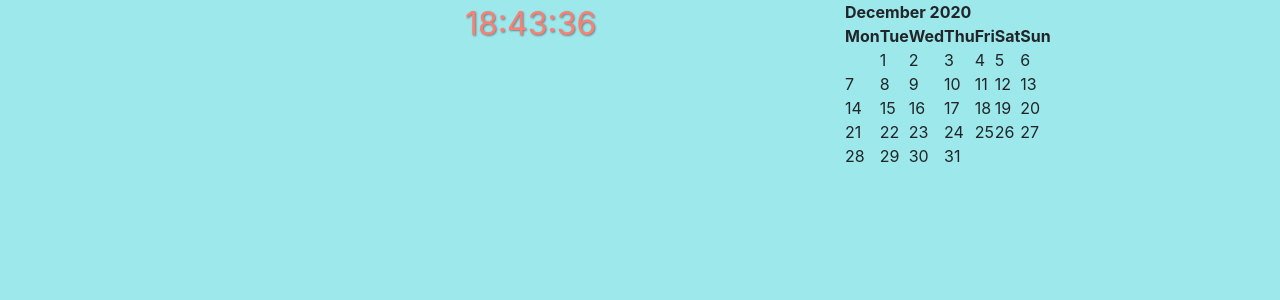
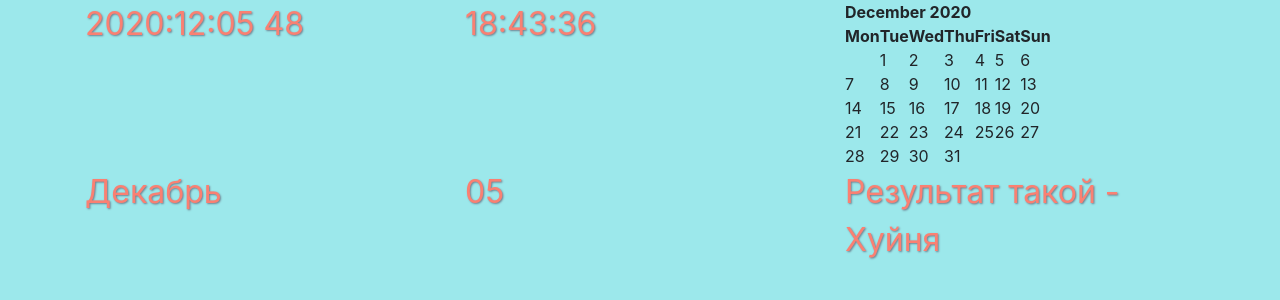
Before and after one commit to Marihuana-Kox/Django_clinic, a Django app: page /index/ in a window 1280 px wide. Shown: the part 123-423 px from the top of the page. Run offline with Django 3.2, Linux system fonts and the light colour scheme; some libraries are stand-ins or nearby versions.

Commit message:
Add custom_calendar

```diff
--- /dev/null
+++ b/cl_calendar/custom_calendar.py
@@ -0,0 +1,9 @@
+from datetime import datetime as dt
+
+
+class Custom_calendar(object):
+    def __init__(self, cal):
+        self.cal = cal
+
+    def __str__(self):
+        return "Результат такой - %s " % self.cal
--- a/cl_calendar/templates/base.html
+++ b/cl_calendar/templates/base.html
@@ -12,6 +12,11 @@
         {% endblock %}
     </title>
 </head>
+<!-- <script>
+    setTimeout(function(){
+        location.reload();
+    }, 1000);
+</script> -->
 <body>
 {% block content %}
 {% endblock %}
--- a/cl_calendar/templates/cl_calendar/index.html
+++ b/cl_calendar/templates/cl_calendar/index.html
@@ -29,9 +29,12 @@
     <section>
         <div class="container">
             <div class="row">
-                <div class="col-4"></div>
+                <div class="col-4 time-style">{{ date }}</div>
                 <div class="col-4 time-style">{{ times }}</div>
                 <div class="col-4">{{ html_out|safe }}</div>
+                <div class="col-4 time-style">{{ month }}</div>
+                <div class="col-4 time-style">{{ today }}</div>
+                <div class="col-4 time-style">{{ k }}</div>
             </div>
         </div>
     </section>
--- a/cl_calendar/views.py
+++ b/cl_calendar/views.py
@@ -2,11 +2,35 @@ from django.shortcuts import render
 from django.http import HttpResponse
 from datetime import datetime as dt
 import calendar
+from .custom_calendar import Custom_calendar as cal
 
 # Create your views here.
+
+
 def index(request):
+    months = {
+            1: "Январь",
+            2: "Февраль",
+            3: "Март",
+            4: "Апрель",
+            5: "Май",
+            6: "Июнь",
+            7: "Июль",
+            8: "Август",
+            9: "Сентябрь",
+            10: "Октябрь",
+            11: "Ноябрь",
+            12: "Декабрь",
+            }
+    k = cal("Хуйня")
     c = calendar.HTMLCalendar()
     html_out = c.formatmonth(dt.today().year, dt.today().month)
     now = dt.now()
     times = now.strftime("%H:%M:%S")
-    return render(request, 'cl_calendar/index.html', {'times': times, 'html_out': html_out,})
+    date = now.strftime("%Y:%m:%d  %U")
+    today = dt.today()
+    today = today.strftime("%d")
+    m = now.strftime("%m")
+    month = months[int(m)]
+    return render(request, 'cl_calendar/index.html',
+                  {'today': today, 'month': month, 'date': date, 'times': times, 'html_out': html_out, 'k': k})
--- a/clinic_calendar/settings.py
+++ b/clinic_calendar/settings.py
@@ -57,7 +57,7 @@ TEMPLATE_DIR = os.path.join(BASE_DIR, 'templates')
 TEMPLATES = [
     {
         'BACKEND': 'django.template.backends.django.DjangoTemplates',
-        'DIRS': [TEMPLATE_DIR,],
+        'DIRS': [TEMPLATE_DIR, ],
         'APP_DIRS': True,
         'OPTIONS': {
             'context_processors': [
@@ -121,4 +121,4 @@ USE_TZ = True
 # https://docs.djangoproject.com/en/3.0/howto/static-files/
 
 STATIC_URL = '/static/'
-STATICFILES_DIRS = [ os.path.join(BASE_DIR, 'static'), ]
+STATICFILES_DIRS = [os.path.join(BASE_DIR, 'static'), ]
```
Also changed, not shown: cl_calendar/urls.py (line endings or trailing spaces).
